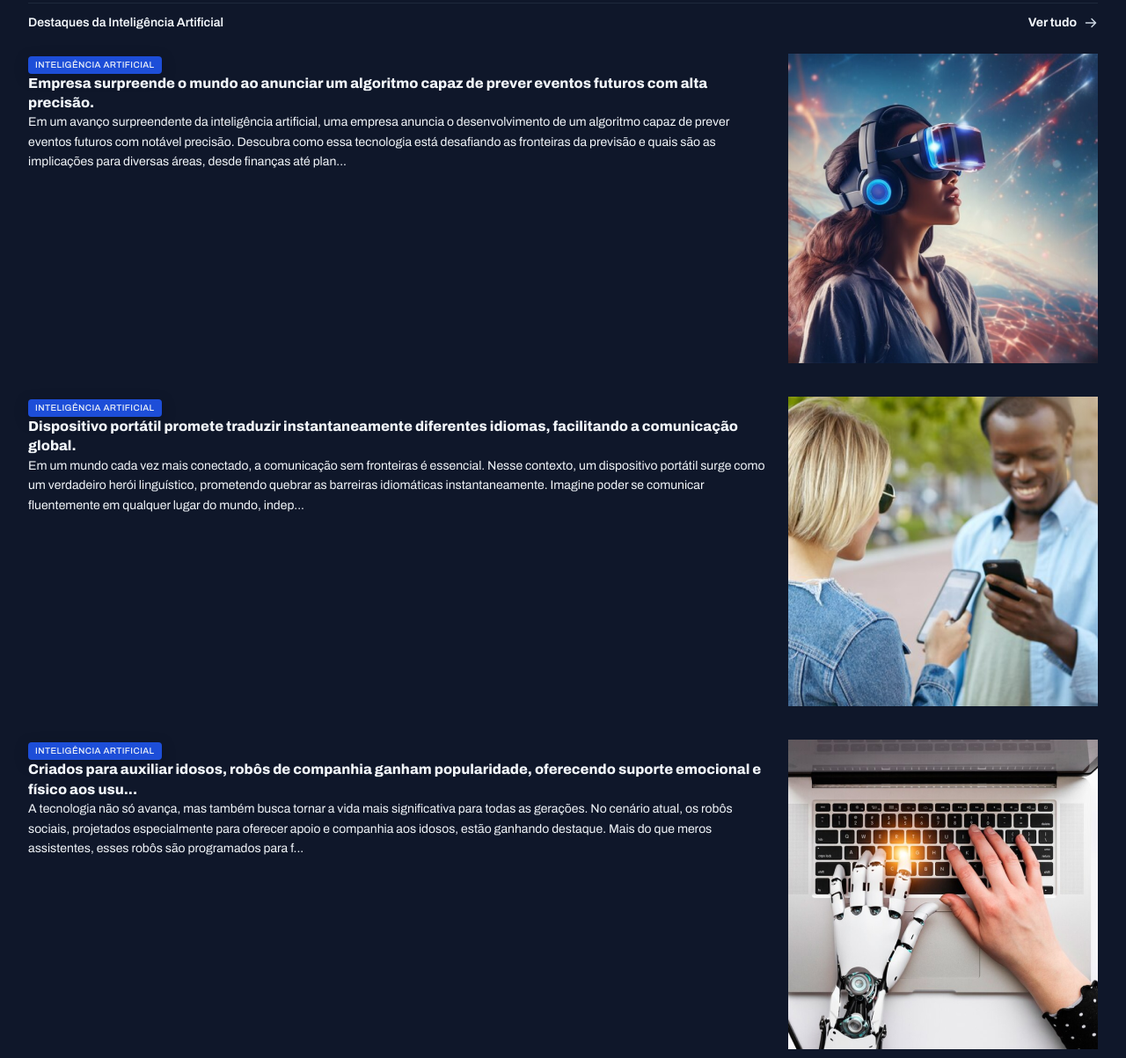
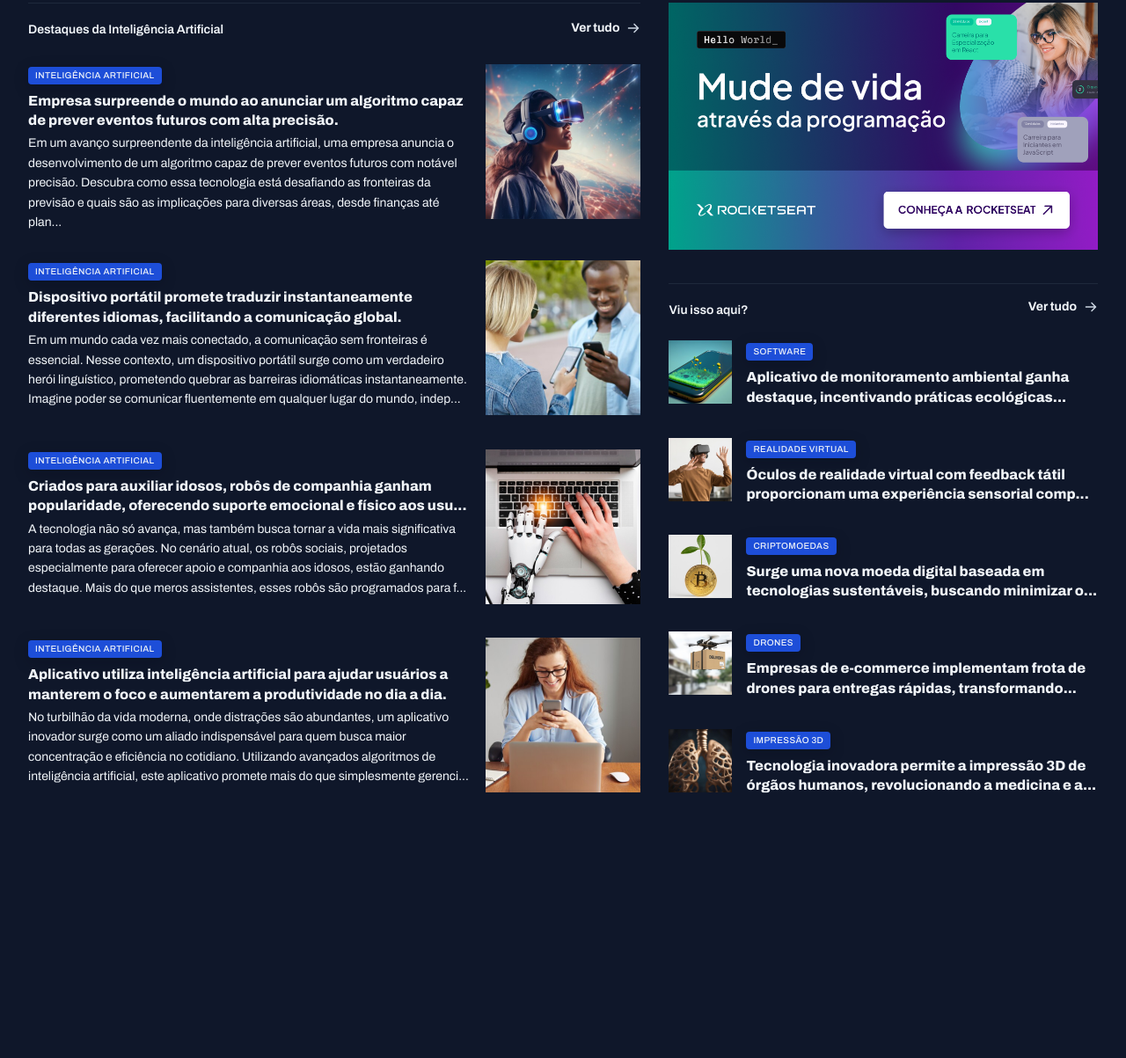
Before and after one commit to Usiel-Amaral/fullstack-projeto-portal-de-noticias, a plain HTML site: page index.html in a window 1280 px wide. Shown: the part 1060-2263 px from the top of the page at 88% size. After the commit the page ends 2008 px from the top, so only its background shows below. Drawn offline with Linux system fonts and the light colour scheme.

Commit message:
estilizando os últimos cards

```diff
--- a/index.html
+++ b/index.html
@@ -199,7 +199,7 @@
         </article>
       </div>
     </section>
-    <div>
+    <aside>
       <div id="ads">
         <img src="assets/Ads.png" alt="">
       </div>
@@ -221,7 +221,7 @@
             <div>
               <span class="content-tag">Software</span>
               <h3 class="text-xl">
-                Aplicativo de monitoramento ambiental ganha destaque, incentivando práticas ecológicas e prom...
+                Aplicativo de monitoramento ambiental ganha destaque, incentivando práticas ecológicas...
               </h3>
             </div>
           </article>
@@ -233,7 +233,7 @@
             <div>
               <span class="content-tag">Realidade Virtual</span>
               <h3 class="text-xl">
-                Óculos de realidade virtual com feedback tátil proporcionam uma experiência sensorial complet...
+                Óculos de realidade virtual com feedback tátil proporcionam uma experiência sensorial comp...
               </h3>
             </div>
           </article>
@@ -244,7 +244,7 @@
             <div>
               <span class="content-tag">Criptomoedas</span>
               <h3 class="text-xl">
-                Surge uma nova moeda digital baseada em tecnologias sustentáveis, buscando minimizar o i...
+                Surge uma nova moeda digital baseada em tecnologias sustentáveis, buscando minimizar o...
               </h3>
             </div>
           </article>
@@ -255,7 +255,7 @@
             <div>
               <span class="content-tag">Drones</span>
               <h3 class="text-xl">
-                Empresas de e-commerce implementam frota de drones para entregas rápidas, transformando o ce...
+                Empresas de e-commerce implementam frota de drones para entregas rápidas, transformando...
               </h3>
             </div>
           </article>
@@ -266,13 +266,13 @@
             <div>
               <span class="content-tag">Impressão 3d</span>
               <h3 class="text-xl">
-                Tecnologia inovadora permite a impressão 3D de órgãos humanos, revolucionando a medicina e a li...
+                Tecnologia inovadora permite a impressão 3D de órgãos humanos, revolucionando a medicina e a...
               </h3>
             </div>
           </article>
         </div>
       </section>
-    </div>
+    </aside>
   </main>
 </body>
 </html>
--- a/styles/global.css
+++ b/styles/global.css
@@ -50,8 +50,16 @@ img {
 }
 
 main {
-  margin-top: 40px;
-  gap: 80px;
+  margin-block: 40px;
+  row-gap: 80px;
+  column-gap: 32px;
+
+  grid-template-columns: 2fr 1.4fr;
+
+  grid-template-areas:
+  "featured featured"
+  "weekly weekly"
+  "ai aside";
 }
 
 .content-tag {
--- a/styles/sections.css
+++ b/styles/sections.css
@@ -21,6 +21,7 @@ section header {
 }
 
 #featured {
+  grid-area: featured;
   img {
     height: 100%;
     object-fit: cover;
@@ -61,6 +62,8 @@ section header {
 
 #weekly {
 
+  grid-area: weekly;
+
   &>div {
     grid-template-columns: repeat(4, 292px);
   }
@@ -84,3 +87,34 @@ section header {
     }
   }
 }
+
+#ai {
+  grid-area: ai;
+
+  img {
+    width: 176px;
+    aspect-ratio: 1/1;
+    object-fit: cover;
+  }
+
+  h3 {
+    margin-block: 8px 4px;
+  }
+}
+
+aside {
+  grid-area: aside;
+
+}
+
+#more {
+  margin-top: 32px;
+  h3 {
+    margin-top: 8px;
+  }
+  img {
+    width: 72px;
+    aspect-ratio: 1/1;
+    object-fit: cover;
+  }
+}
```
